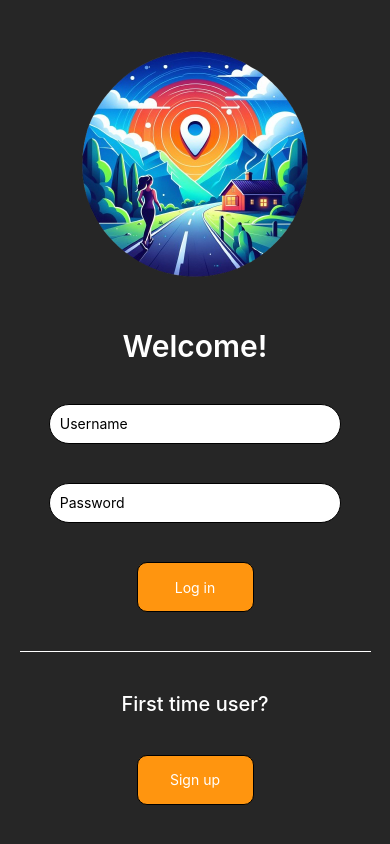
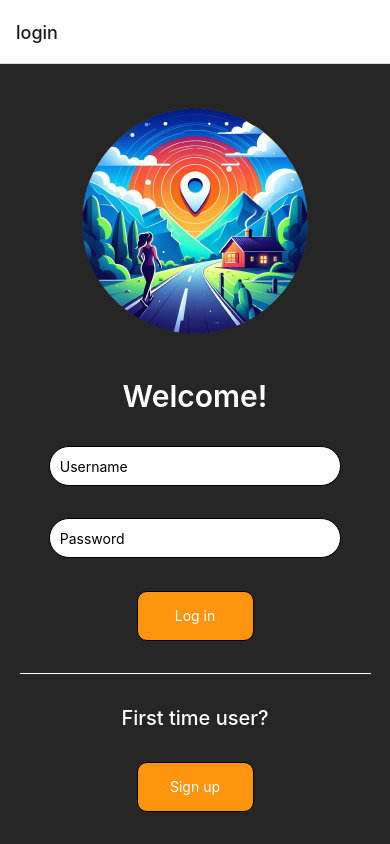
Before and after one commit to INDY01-FitnessApp/INDY01-FitnessApp, a React Native app: screen /login in a window 390 px wide. Built offline with nearby package versions, Linux system fonts and the light colour scheme.

Commit message:
Setup React Navigation

```diff
--- a/App.js
+++ b/App.js
@@ -1,22 +1,20 @@
-import { StatusBar } from "expo-status-bar";
-import {
-  StyleSheet,
-  Text,
-  View,
-  SafeAreaView,
-  Image,
-  TouchableHighlight,
-} from "react-native";
+import { NavigationContainer } from "@react-navigation/native";
+import { createNativeStackNavigator } from "@react-navigation/native-stack";
+import { StyleSheet, View } from "react-native";
 import Home from "./Home";
 import LoginPage from "./Login";
 export default function App() {
   return (
-    <View style={styles.container}>
-      <LoginPage />
-    </View>
+    <NavigationContainer>
+      <Stack.Navigator initialRouteName="login">
+        <Stack.Screen name="login" component={LoginPage} />
+        <Stack.Screen name="home" component={Home} />
+      </Stack.Navigator>
+    </NavigationContainer>
   );
 }
 
+const Stack = createNativeStackNavigator();
 const styles = StyleSheet.create({
   container: {
     flex: 1,
--- a/Login.js
+++ b/Login.js
@@ -10,7 +10,7 @@
   View,
 } from "react-native";
 import globalStyles from "./GlobalStyles";
-export default function LoginPage() {
+export default function LoginPage({ navigation }) {
   const [username, setUsername] = useState("");
   const [password, setPassword] = useState("");
 
@@ -31,7 +31,10 @@
         inputMode="text"
         style={styles.textInput}
       />
-      <Pressable style={globalStyles.button}>
+      <Pressable
+        style={globalStyles.button}
+        onPressOut={() => navigation.navigate("home")}
+      >
         <Text style={globalStyles.buttonText}>Log in</Text>
       </Pressable>
       {/* <Button title="Login" style={globalStyles.button} /> */}
--- a/package.json
+++ b/package.json
@@ -9,10 +9,14 @@
     "web": "expo start --web"
   },
   "dependencies": {
+    "@react-navigation/native": "^6.1.16",
+    "@react-navigation/native-stack": "^6.9.25",
     "expo": "~50.0.7",
     "expo-status-bar": "~1.11.1",
     "react": "18.2.0",
-    "react-native": "0.73.4"
+    "react-native": "0.73.4",
+    "react-native-safe-area-context": "4.8.2",
+    "react-native-screens": "~3.29.0"
   },
   "devDependencies": {
     "@babel/core": "^7.20.0"
```
Also changed, not shown: 1 other file (tests, documents, lock files or other folders).
